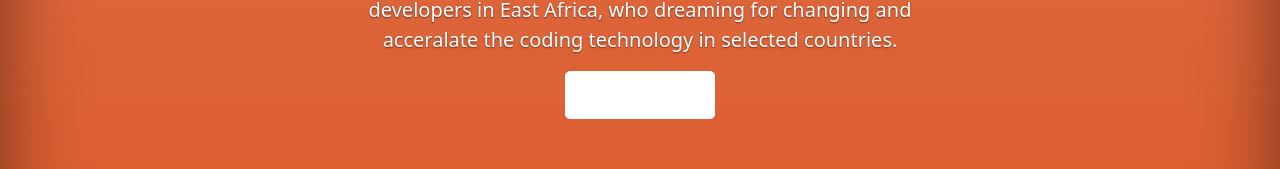
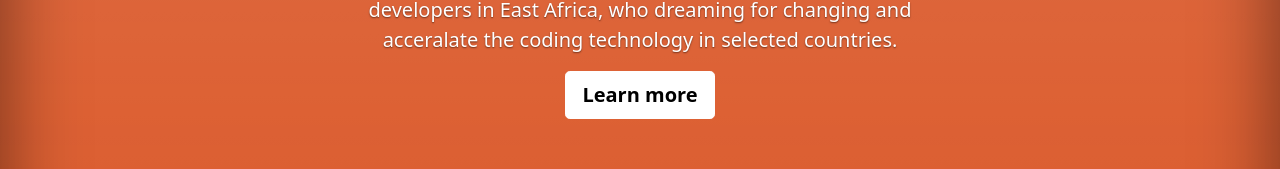
Before and after one commit to blurredconsole/blurredconsole.github.io, a plain HTML site: page index.html in a window 1280 px wide. Shown: the part 296-465 px from the top of the page. Drawn offline with nearby package versions, Linux system fonts and the light colour scheme.

Commit message:
Update index.html

```diff
--- a/index.html
+++ b/index.html
@@ -49,7 +49,7 @@
                     <h1>Cover your page.</h1>
                     <p class="lead">Welcome to Blurred Console. This is a group of Junior developers in East Africa, who dreaming for changing and acceralate the coding technology in selected countries. </p>
                     <p class="lead">
-                        <a href="about.html" class="blurred-b btn btn-lg btn-secondary fw-bold border-white bg-white">Learn more</a>
+                        <a href="about.html" class="blurred-b btn btn-lg btn-secondary fw-bold border-white bg-white" style="color: black;">Learn more</a>
                     </p>
                     <div class="slideshow-container">
                       <div class="blurred-slides fade">
```
